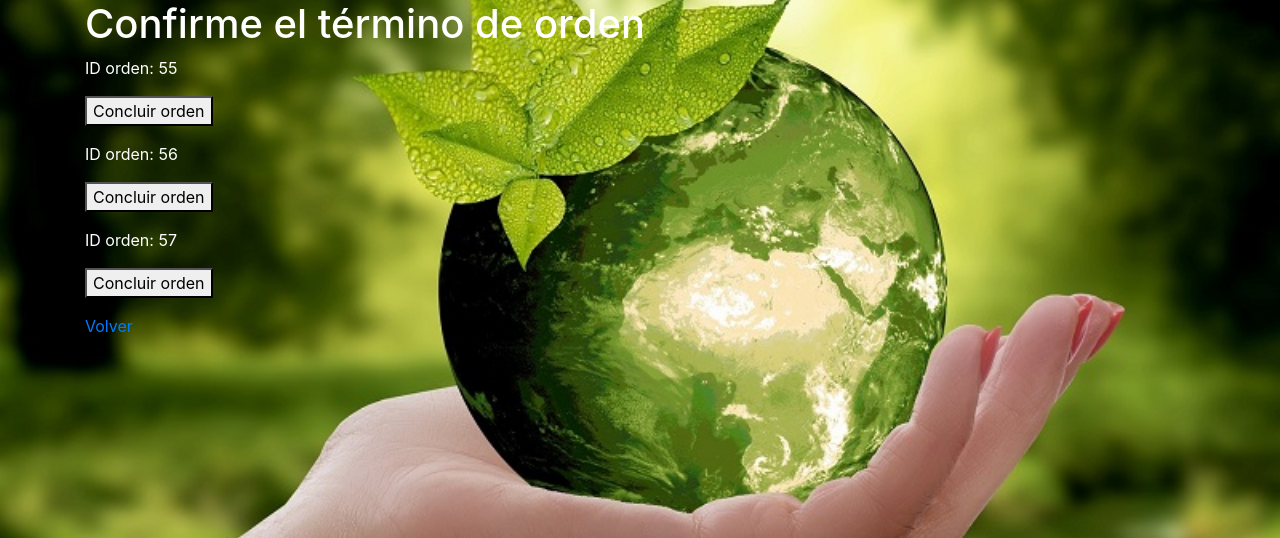
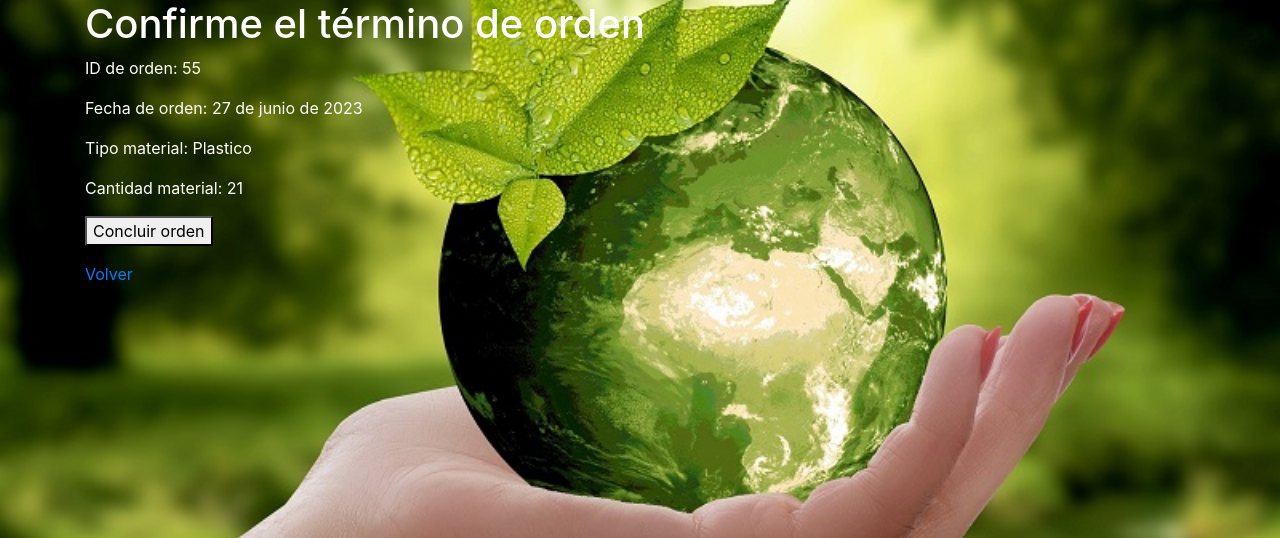
Before and after one commit to Jorge-gib/Zero_Daw_V9, a Django app: page /registro/actualizar_orden/55 in a window 1280 px wide. Shown: the part 94-632 px from the top of the page. Run offline with Django 4.2, Linux system fonts and the light colour scheme; data comes from the database, SQL or seed files in the repository; both versions use the stored data as it was after the commit; parts of the project's set-up code (start-up, migrations or seed data) failed here and were passed over; some libraries are stand-ins or nearby versions.

Commit message:
Se mejoro la funcion concluir orden v3

```diff
--- a/Registro/views.py
+++ b/Registro/views.py
@@ -52,11 +52,10 @@ class ActualizarOrden(UpdateView):
     form_class = OrdenConcluir
     template_name = 'Registro/actualizar_orden.html'
     success_url = reverse_lazy('confirmacion4')
-    pk_url_kwarg = 'pk'  # Nombre del parámetro que se espera recibir en la URL
 
     def get_context_data(self, **kwargs):
         context = super().get_context_data(**kwargs)
-        context['ordenes'] = Orden_reciclaje.objects.all()
+        context['orden'] = self.object
         return context
 ##############################################
 
--- a/templates/Registro/actualizar_orden.html
+++ b/templates/Registro/actualizar_orden.html
@@ -4,12 +4,15 @@
 
 {% block content %}
   <h1 class="letras">Confirme el término de orden</h1>
-  {% if ordenes %}
-    {% for orden in ordenes %}
+
+  {% if orden %}
   <form method="POST" action="{% url 'actualizar_orden' orden.id_orden %}">
     {% csrf_token %}
     <div class="letras">
-          <p>ID orden: {{ orden.id_orden }}</p>
+      <p class="letras">ID de orden: {{ orden.id_orden }}</p>
+      <p class="letras">Fecha de orden: {{ orden.fecha_orden }}</p>
+      <p class="letras">Tipo material: {{ orden.tipo_material }}</p>
+      <p class="letras">Cantidad material: {{ orden.cantidad_material }}</p>
     </div>
 
     <!-- Agregar campo "estado" oculto con valor "Concluido" -->
@@ -17,9 +20,8 @@
 
     <button type="submit">Concluir orden</button>
   </form>
-    {% endfor %}
   {% else %}
-    <p class="letras">No hay órdenes disponibles.</p>
+    <p class="letras">No se ha encontrado la orden especificada.</p>
   {% endif %}
 
   <div id="success-message" style="display: none;">El objeto Orden_reciclaje se registró con éxito.</div>
--- a/templates/Registro/mostrar_ordenes_para_eliminar.html
+++ b/templates/Registro/mostrar_ordenes_para_eliminar.html
@@ -23,6 +23,7 @@
                 </form>
             </li>
         {% endfor %}
+
     </ul>
 {% else %}
     <h1 class="letras">No hay registros de órdenes</h1>
```
Also changed, not shown: db.sqlite3. Lines whose indentation alone changed are shown as unchanged.
